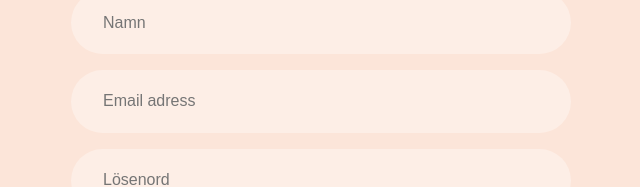
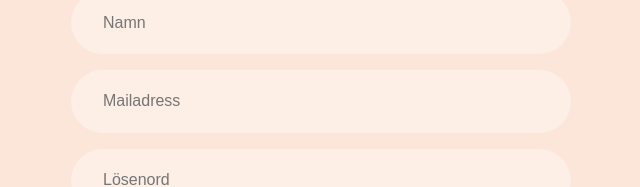
Before and after one commit to ali-suliman/LoppisOnline, a Vue app: page /signup in a window 1280 px wide. Shown: the part 249-436 px from the top of the page, without its empty margins (319-959 px from the left). Built offline with nearby package versions, Linux system fonts and the light colour scheme.

Commit message:
Update SignupForm.vue

```diff
--- a/src/components/SignupForm.vue
+++ b/src/components/SignupForm.vue
@@ -5,14 +5,14 @@
       <input type="text" v-model="last" placeholder="Efternamn" />
     </section>
     <input type="text" placeholder="Namn" />
-    <input type="email" v-model="email" placeholder="Email adress" />
+    <input type="email" v-model="email" placeholder="Mailadress" />
     <input type="password" v-model="password" placeholder="Lösenord" />
     <input
       type="password"
       v-model="passwordConfermation"
       placeholder="Bekräfta lösenord"
     />
-    <button>registrera mig</button>
+    <button @click="enterSite">registrera mig</button>
   </form>
 </template>
 
@@ -27,6 +27,11 @@ export default {
       password: "",
       passwordConfermation: "",
     }
+  },
+  methods: {
+    enterSite: function() {
+      this.$router.push("/")
+    },
   },
 }
 </script>
```
